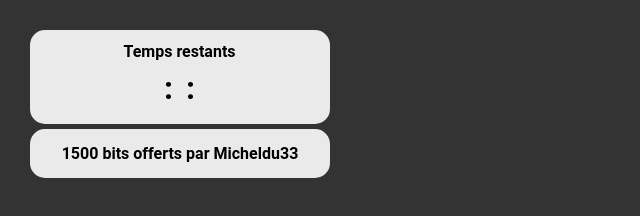
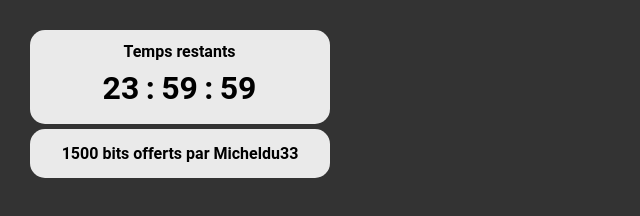
Before and after one commit to Sakoutecher/cheerathon, a website built with Vite: page index.html in a window 1280 px wide. Shown: the whole page, without its empty margins (0-640 px from the left). Built offline with nearby package versions, Linux system fonts and the light colour scheme.

Commit message:
fix(index.html): set initial values for hours, minutes, and seconds in the counter to improve user experience

```diff
--- a/index.html
+++ b/index.html
@@ -12,11 +12,11 @@
       <div class="counter">
         <span class="text">Temps restants</span>
         <div class="time-container">
-          <div class="hours"></div>
+          <div class="hours">23</div>
           :
-          <div class="minutes"></div>
+          <div class="minutes">59</div>
           :
-          <div class="seconds"></div>
+          <div class="seconds">59</div>
         </div>
       </div>
       <div class="notification">
```
